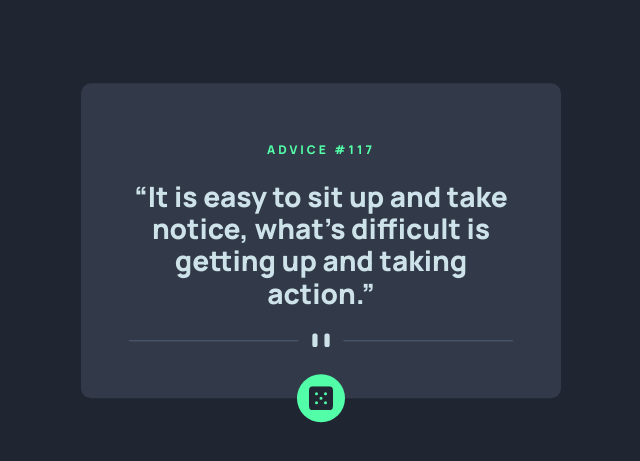
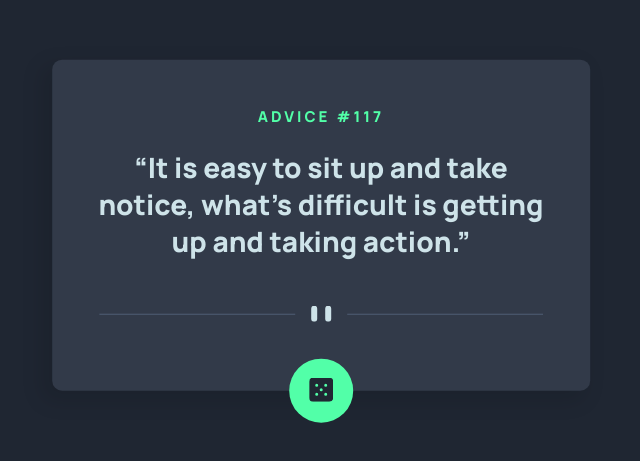
Before and after one commit to cosmoart/Advice-generator-app, a React (Vite) app: page / in a window 1280 px wide. Shown: the part 159-620 px from the top of the page, without its empty margins (319-959 px from the left). Built offline with nearby package versions, Linux system fonts and the light colour scheme.

Commit message:
styles update

```diff
--- a/src/App.jsx
+++ b/src/App.jsx
@@ -3,20 +3,19 @@ import styled from 'styled-components';
 
 const AdviceCard = styled.article`
 	position:absolute;
-	width: clamp(14rem, 82vw, 30rem);
-	top:50%;
+	width: clamp(14rem, 80vw, 33.6rem);
+	top:calc(50% - (2rem / 2));
 	left:50%;
 	transform:translate(-50%,-50%);
-	padding: 3rem;
+	padding: 3rem 2rem;
 	background: var(--DarkGrayishBlue);
 	border-radius: 10px;
-	@media screen and (max-width: 767px) {
-		padding: 2rem 1.5rem;
-	}
+	box-shadow: -8px 8px 20px 4px rgb(0 0 0 / 10%);
 	`
 const AdviceNumber = styled.p`
 	color: var(--NeonGreen);
-	font-size: 12px;
+	font-size: clamp(13px,3vw,15px);
+	margin: 0;
 	text-transform: uppercase;
 	letter-spacing: 3px;
 	`
@@ -24,24 +23,35 @@ const AdviceQuote = styled.h1`
 	color: var(--LightCyan);
 	font-size: clamp(18px, 5vw, 28px);
 	transition: top 0.5s ease-in-out;
+	line-height: 37px;
+	margin: 24px 0 22px 0;
+	@media screen and (max-width: 500px){
+		line-height: 25px;
+	}
 	`
 const AdviceButton = styled.button`
 	border-radius: 50%;
 	background: var(--NeonGreen);
 	border: none;
-	width: 3rem;
-	height: 3rem;
+	width: 4rem;
+	height: 4rem;
 	cursor: pointer;
 	position:absolute;
 	left:50%;
-	top: calc(100% - (3rem / 2));
+	top: calc(100% - (4rem / 2));
 	transform: translate(-50%, 0);
 	transition: box-shadow 0.2s ease-in-out;
 	&:hover {
-		box-shadow: 0px 0px 15px 5px var(--NeonGreen);
+		box-shadow: 0px 0px 20px 5px var(--NeonGreen);
 	}
 	&:active {
 		transform: translate(-50%, 0) scale(.9);
+	}
+	@media screen and (max-width: 500px){
+		transform: translate(-50%,0) scale(.85)
+	}
+	img{
+		margin-top: 2px;
 	}
 	`
 const Loader = styled.img`
@@ -67,13 +77,12 @@ function App() {
 		let url = id === "" ? `https://api.adviceslip.com/advice` : `https://api.adviceslip.com/advice/${id}`;
 
 
-		fetch(url).then(res => res.ok ? res.json() : Promise.reject(res)).then(data => {
+		fetch(url).then(res => res.json()).then(data => {
 			setAdvice(data.slip.advice);
 			setId(data.slip.id);
 			location.hash = data.slip.id;
 			setQuoteError(false);
 		}).catch(err => {
-			console.log(err);
 			setQuoteError(true)
 		}).finally(() => {
 			if (quoteButton.current) quoteButton.current.classList.remove("spinner");
@@ -82,6 +91,9 @@ function App() {
 	}
 
 	useEffect(() => {
+		window.addEventListener("online", (e) => console.log("Internet!"));
+		window.addEventListener("offline", (e) => console.log("SIN Internet!"));
+
 		window.addEventListener('hashchange', (e) => id !== new URL(e.newURL).hash && getAdvice(new URL(e.newURL).hash.slice(1)));
 
 		if (location.hash === "") {
@@ -122,9 +134,10 @@ function App() {
 				<picture>
 					<source media="(min-width: 768px)" srcSet="pattern-divider-desktop.svg" />
 					<source media="(max-width: 767px)" srcSet="pattern-divider-mobile.svg" />
-					<img src="pattern-divider-desktop.svg" alt="" style={{ "width": "100%" }} />
+					<img src="pattern-divider-desktop.svg" alt="" style={{ "maxWidth": "100%", "margin": "24px 0px 17px 0" }} />
 				</picture>
-				<AdviceButton ref={quoteButton} onClick={() => !busy && getAdvice("")}><img src="icon-dice.svg" title='Generate a new advice' style={{ "marginTop": "2px" }} />
+				<AdviceButton ref={quoteButton} onClick={() => !busy && getAdvice("")} title='Generate a new advice'>
+					<img src="icon-dice.svg" />
 				</AdviceButton>
 			</AdviceCard>
 			}
--- a/src/index.css
+++ b/src/index.css
@@ -10,6 +10,18 @@ body {
 	background: var(--DarkBlue);
 	text-align: center;
 	font-family: 'Manrope', sans-serif;
+}
+
+.bg {
+	position: absolute;
+	top: 0;
+	left: 0;
+	opacity: .5;
+}
+
+:focus-visible {
+	outline: 3px dashed var(--NeonGreen);
+	outline-offset: 4px;
 }
 
 .disappear {
```
